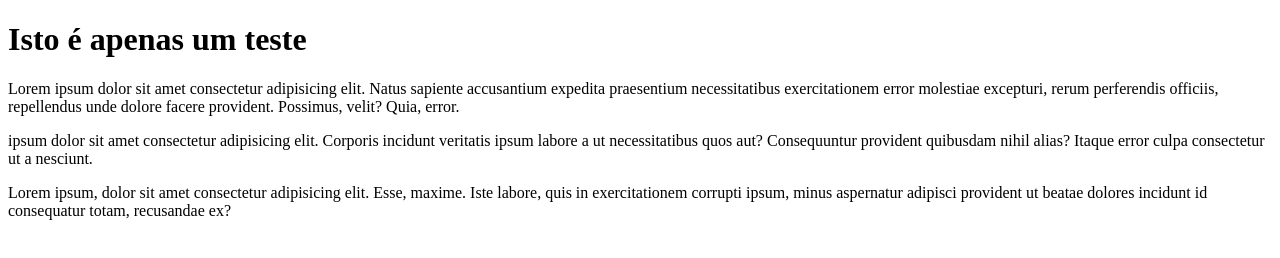
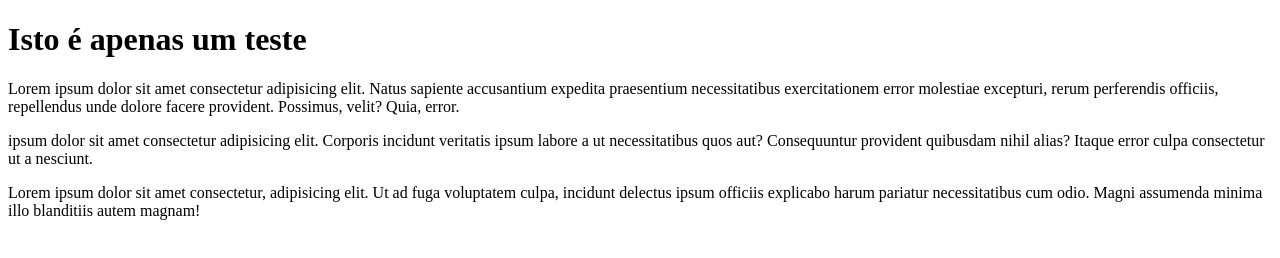
Before and after one commit to LuizNunes06/AulasGit, a plain HTML site: page index.html in a window 1280 px wide. Drawn offline with Linux system fonts and the light colour scheme.

Commit message:
cinflito1

```diff
--- a/index.html
+++ b/index.html
@@ -10,6 +10,6 @@
     <h1>Isto é apenas um teste</h1>
     <p>Lorem ipsum dolor sit amet consectetur adipisicing elit. Natus sapiente accusantium expedita praesentium necessitatibus exercitationem error molestiae excepturi, rerum perferendis officiis, repellendus unde dolore facere provident. Possimus, velit? Quia, error.</p>
     <p> ipsum dolor sit amet consectetur adipisicing elit. Corporis incidunt veritatis ipsum labore a ut necessitatibus quos aut? Consequuntur provident quibusdam nihil alias? Itaque error culpa consectetur ut a nesciunt.</p>
-    Lorem ipsum, dolor sit amet consectetur adipisicing elit. Esse, maxime. Iste labore, quis in exercitationem corrupti ipsum, minus aspernatur adipisci provident ut beatae dolores incidunt id consequatur totam, recusandae ex?
+    <p>Lorem ipsum dolor sit amet consectetur, adipisicing elit. Ut ad fuga voluptatem culpa, incidunt delectus ipsum officiis explicabo harum pariatur necessitatibus cum odio. Magni assumenda minima illo blanditiis autem magnam!</p>
 </body>
 </html>
```
